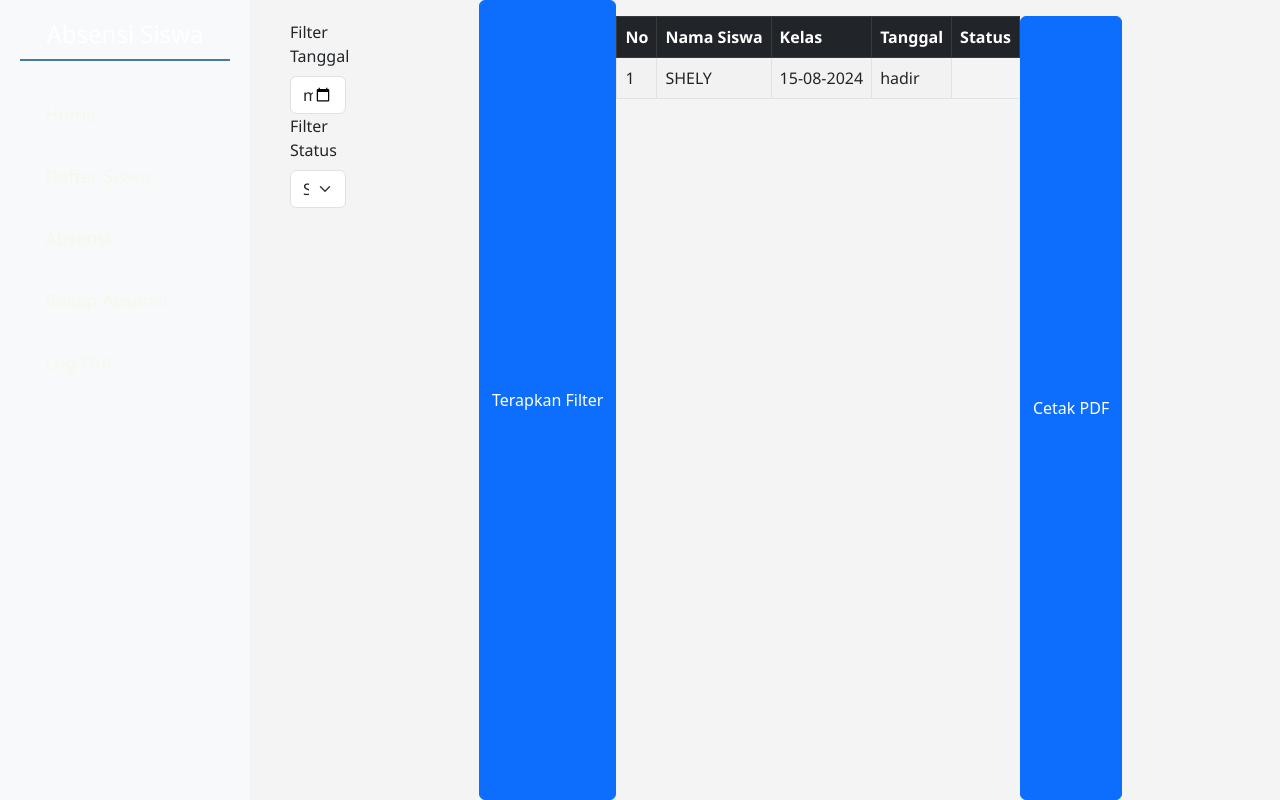
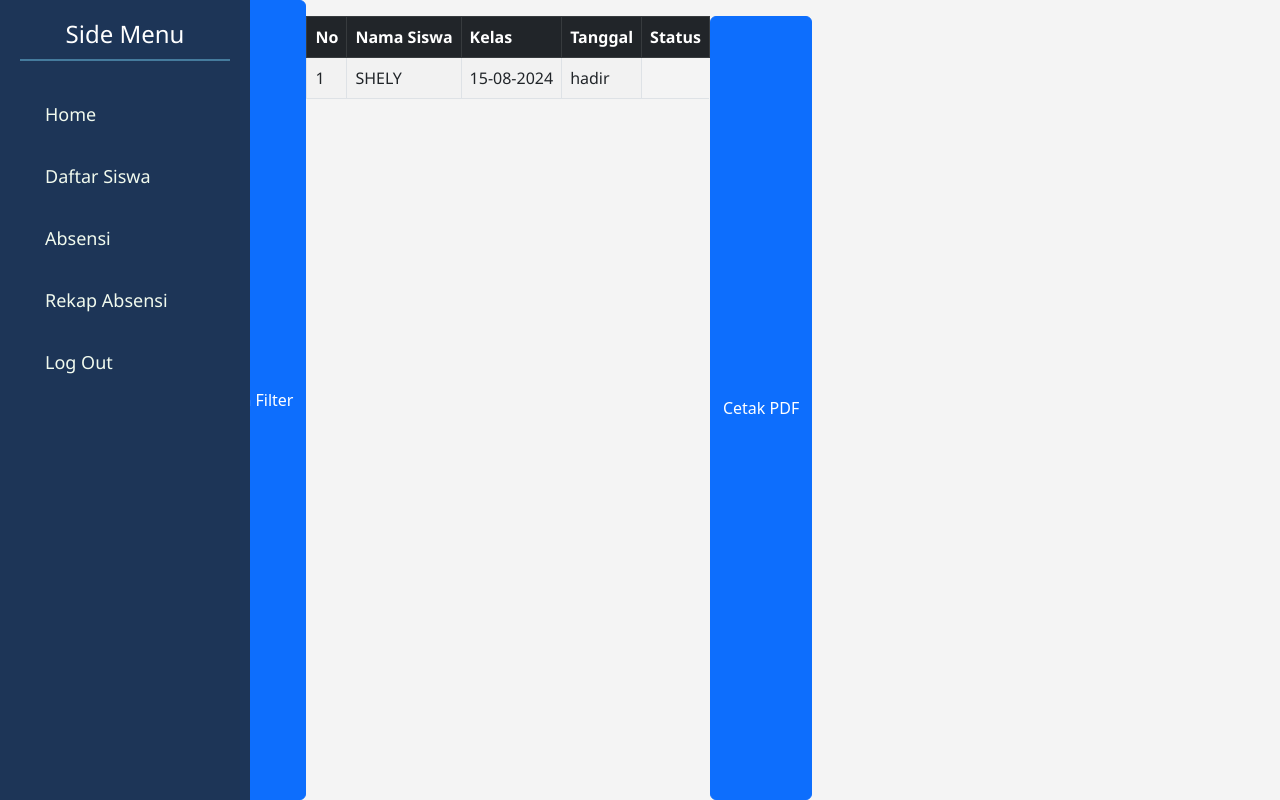
Before and after one commit to salsabillapz/ABSENSI_SISWA, a PHP site: page /rekap.php in a window 1280 px wide. Run offline with PHP 8.4, Linux system fonts and the light colour scheme; data comes from the database, SQL or seed files in the repository.

Commit message:
Update rekap.php

```diff
--- a/rekap.php
+++ b/rekap.php
@@ -118,36 +118,19 @@ $result = $connection->query($query);
             line-height: 1.6;
             color: #333;
         }
-
-        .sidebar {
-            height: 100vh;
-            position: fixed;
-            top: 0;
-            left: 0;
-            padding: 20px;
-            background-color: #f8f9fa;
-            width: 250px;
-        }
-
-        .content {
-            margin-left: 270px;
-            padding: 20px;
-        }
-
-        .table-responsive {
-            max-height: 400px;
-            overflow-y: auto;
     </style>
 </head>
+
 <body>
-<div class="sidebar">
-        <h2>Absensi Siswa</h2>
+    <!-- Sidebar -->
+    <div class="sidebar">
+        <h2>Side Menu</h2>
         <ul>
-            <li><a href="dashboard.php"><i class="fas fa-home"></i> Home</a></li>
+            <li><a href="#"><i class="fas fa-home"></i> Home</a></li>
             <li><a href="#"><i class="fas fa-users"></i> Daftar Siswa</a></li>
-            <li><a href="absensi.php"><i class="fas fa-clipboard-list"></i> Absensi</a></li>
-            <li><a href="rekap.php"><i class="fas fa-file-alt"></i> Rekap Absensi</a></li>
-            <li><a href="logout.php"><i class="fas fa-sign-out-alt"></i> Log Out</a></li>
+            <li><a href="#"><i class="fas fa-check"></i> Absensi</a></li>
+            <li><a href="#"><i class="fas fa-clipboard-list"></i> Rekap Absensi</a></li>
+            <li><a href="#"><i class="fas fa-sign-out-alt"></i> Log Out</a></li>
         </ul>
     </div>
     <!-- Content -->
```
